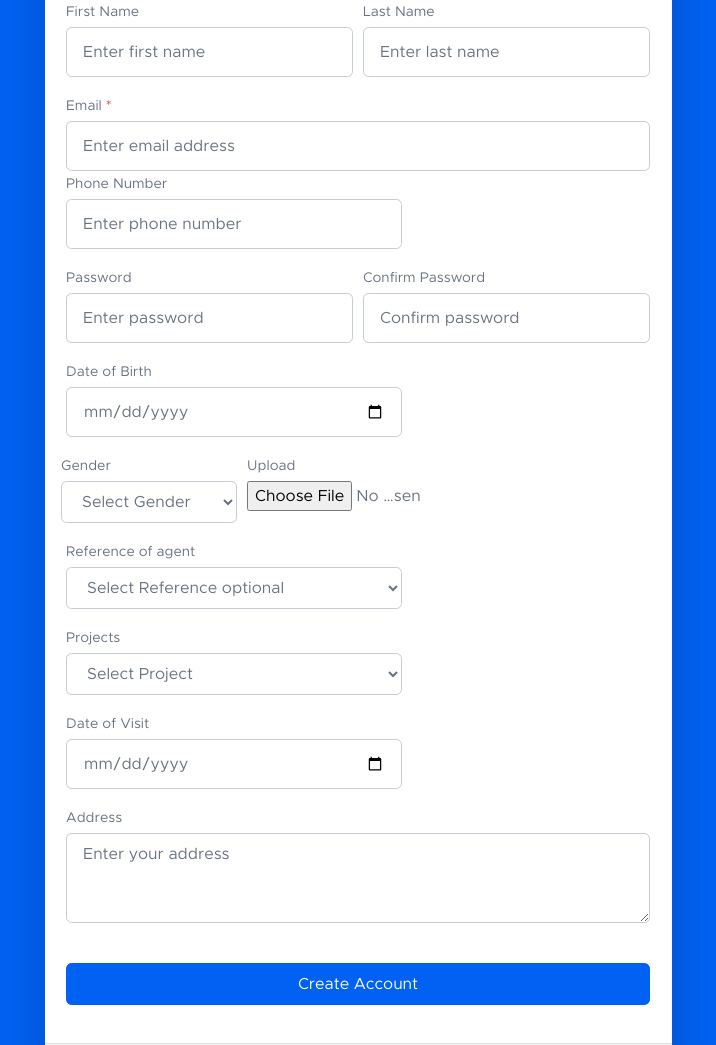
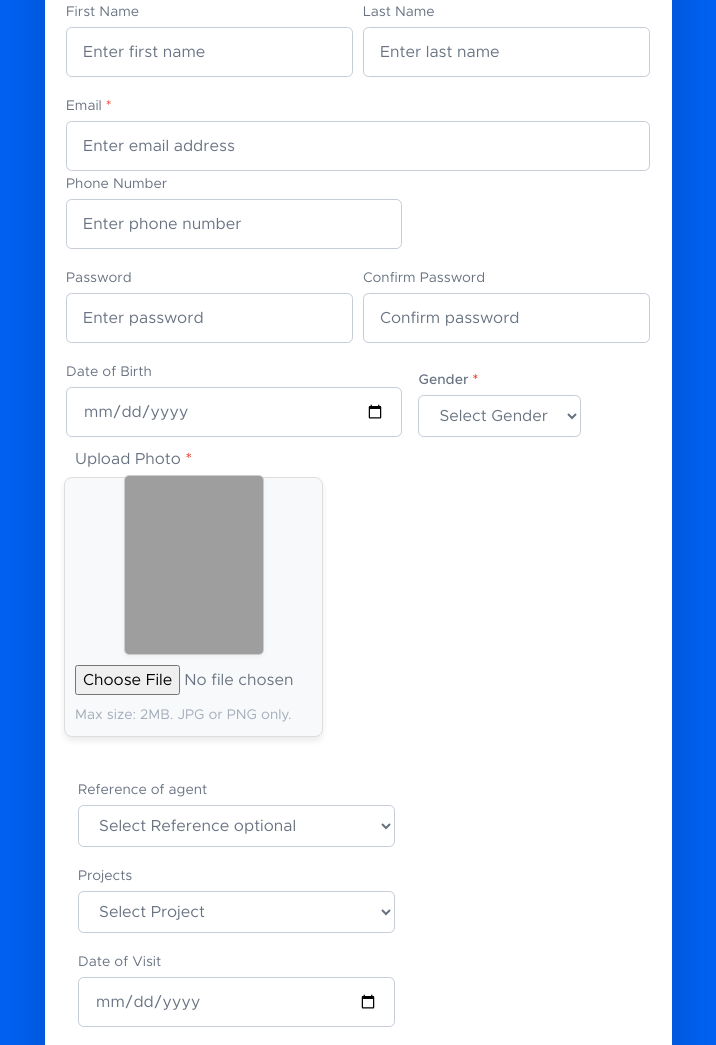
Before and after one commit to atulitha/sriadityadevelopers, a Flask app: template templates/register-Client-form.html in a window 1280 px wide. Shown: the part 178-1223 px from the top of the page, without its empty margins (282-998 px from the left). Run offline with Flask 3, Linux system fonts and the light colour scheme; the template is opened without the code that fills it, so the values that code supplies are empty; some libraries are stand-ins or nearby versions; grey boxes are pictures that could not be loaded.

Commit message:
Enhance client registration form: improve gender selection layout, add photo upload feature with preview, and refine address input

```diff
--- a/static/js/validate.js
+++ b/static/js/validate.js
@@ -394,7 +394,7 @@ document.addEventListener('DOMContentLoaded', function () {
                         }
 
                         //Date of birth validation
-                        // Date of birth validation
+
                         const dobInput = document.getElementById('dob');
                         if (dobInput) {
                             let errorDiv = document.getElementById('dobError');
--- a/templates/register-Client-form.html
+++ b/templates/register-Client-form.html
@@ -116,11 +116,13 @@
                                                     <input class="form-control py-4" id="dob" type="date" required/>
                                                 </div>
                                             </div>
-                                            <!-- Gender -->
-                                            <div class="form-row">
-                                                <div class="col-md-4">
-                                                    <div class="form-group">
-                                                        <label class="small mb-1" for="gender">Gender</label>
+                                            <!-- Gender Field Row -->
+                                            <div class="form-row py-2">
+                                                <div class="col-md-12 px-3">
+                                                    <div class="form-group mb-0">
+                                                        <label class="small mb-1 font-weight-bold" for="gender">
+                                                            Gender <span class="text-danger">*</span>
+                                                        </label>
                                                         <select class="form-control" id="gender" name="gender" required>
                                                             <option value="">Select Gender</option>
                                                             <option value="Male">Male</option>
@@ -128,20 +130,45 @@
                                                         </select>
                                                     </div>
                                                 </div>
-                                                <div class="col-md-4">
-                                                    <div class="form-group">
-                                                        <label class="small mb-1" for="uploadFile">Upload</label>
-                                                        <input class="form-control-file" id="uploadFile" name="uploadFile" type="file" required>
+                                            </div>
+                                            <!-- Photo Upload Row -->
+                                            <div class="form-row py-4">
+                                                <div class="col-md-8 px-2">
+                                                    <div class="form-group"
+                                                         style="position: relative; height: 260px; min-width: 160px; min-height: 220px; background: #f8f9fa; border: 1px solid #ddd; border-radius: 8px; box-shadow: 0 4px 6px rgba(0,0,0,0.08); padding: 10px; margin-top: 0; display: flex; flex-direction: column; justify-content: flex-end;">
+                                                        <label class="small mb-1" for="photo_file"
+                                                               style="font-size: 1.0rem;">
+                                                            Upload Photo <span class="text-danger">*</span>
+                                                        </label>
+                                                        <div style="position: relative; width: 100%; display: flex; justify-content: center; align-items: center; height: 180px; margin-bottom: 10px;">
+                                                            <img id="photo_preview"
+                                                                 src="assets/img/photo-placeholder.png"
+                                                                 alt="Photo Preview"
+                                                                 style="width: 140px; height: 180px; object-fit: cover; border-radius: 5px; background: #fff; border: 1px solid #ccc; box-shadow: 0 2px 4px rgba(0,0,0,0.04);"/>
+                                                            <button type="button" id="remove_photo"
+                                                                    style="display:none; position: absolute; top: 8px; right: 8px; z-index: 3;"
+                                                                    class="btn btn-sm btn-outline-danger">Remove
+                                                            </button>
+                                                        </div>
+                                                        <input class="form-control-file" id="photo_file"
+                                                               name="photo_file"
+                                                               type="file" accept="image/png, image/jpeg" required
+                                                               aria-describedby="photoHelp"
+                                                               style="margin-bottom: 6px;"/>
+                                                        <small id="photoHelp" class="form-text text-muted">Max size:
+                                                            2MB. JPG or PNG only.</small>
+                                                        <div id="photoError"
+                                                             style="color: #dc3545; font-size: 0.95em; display: none; margin-top: 4px;"></div>
                                                     </div>
                                                 </div>
                                             </div>
-                                            <!-- reference of director for agent -->
+                                        </div><!-- reference of director for agent -->
                                         <div class="col-7">
                                             <div class="form-group">
                                                 <label class="small mb-1" for="Reference_agent">Reference of
                                                     agent</label>
                                                 <select class="form-control" id="Reference_agent" required>
-                                                        <option value="">Select Reference optional </option>
+                                                    <option value="">Select Reference optional</option>
                                                 </select>
                                             </div>
                                         </div>
@@ -164,7 +191,8 @@
                                         <div class="col-md-7">
                                             <div class="form-group">
                                                 <label class="small mb-1" for="dateOfVisit">Date of Visit</label>
-                                                    <input class="form-control py-4" id="dateOfVisit" type="date" required/>
+                                                <input class="form-control py-4" id="dateOfVisit" type="date"
+                                                       required/>
                                             </div>
                                         </div>
                                         <!-- Address Field -->
```
Lines whose indentation alone changed are shown as unchanged.
